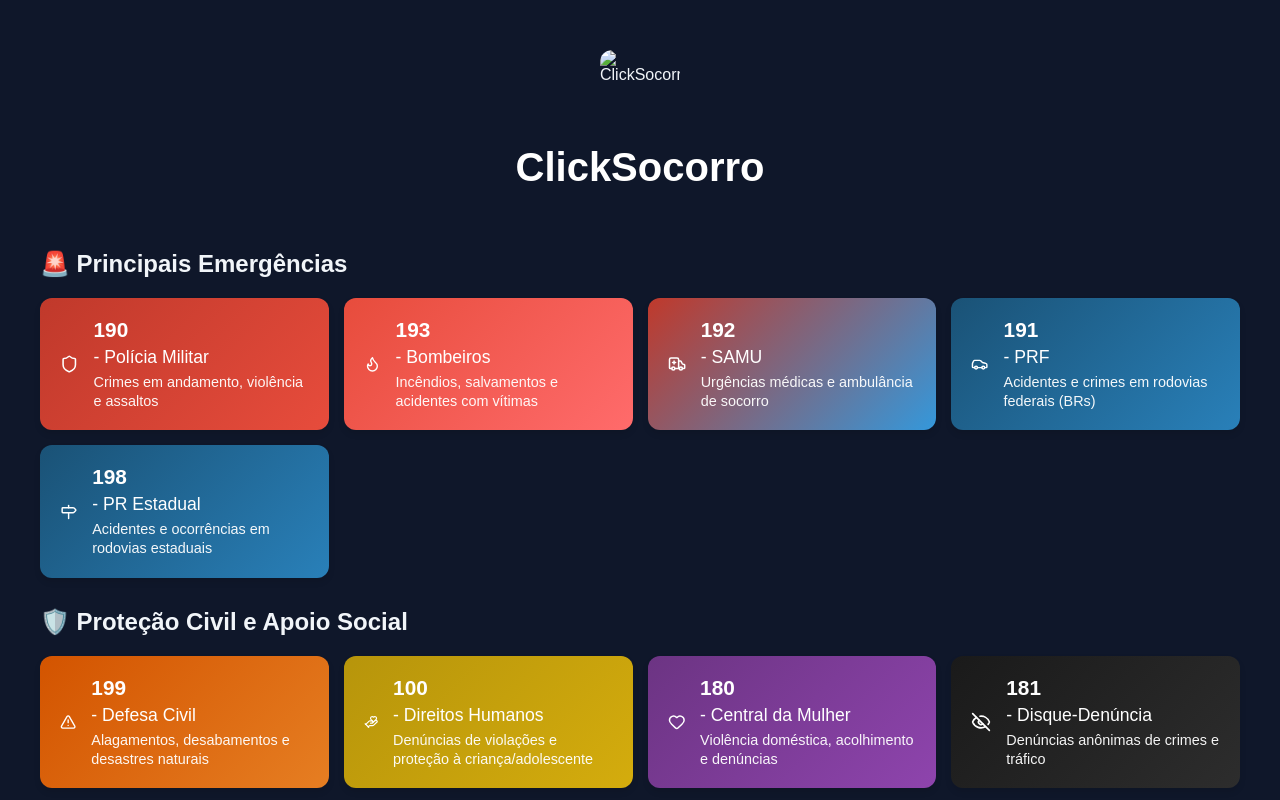
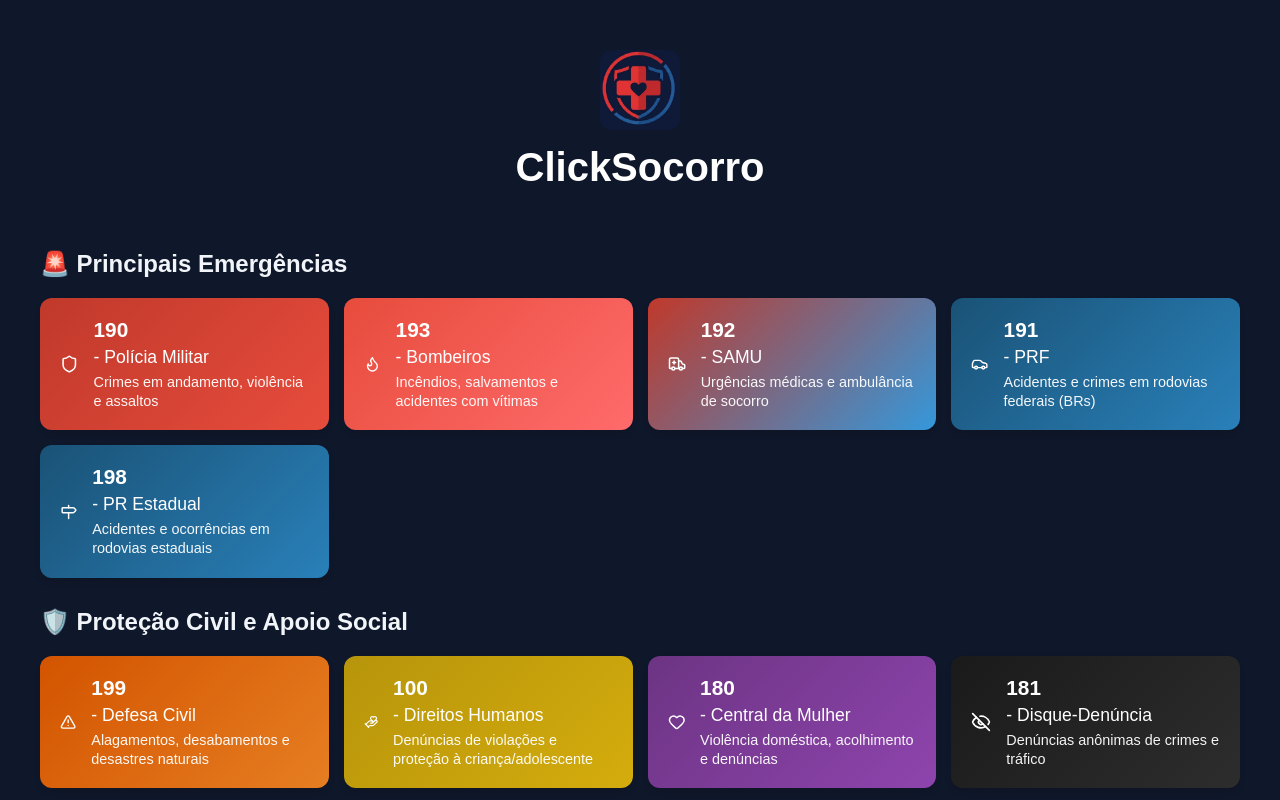
Before and after one commit to mauriciospark/clicksocorro, a plain HTML site: page index.html in a window 1280 px wide. Shown: the top 800 px of the page. Drawn offline with nearby package versions, Linux system fonts and the light colour scheme; the site is published under a folder, as on GitHub Pages, so addresses that start at the root find nothing.

Commit message:
Atualizando informações do projeto

```diff
--- a/index.html
+++ b/index.html
@@ -42,7 +42,7 @@
 
     <div class="container">
         <header>
-            <img src="/favicon/logo.jpeg" alt="ClickSocorro" class="logo">
+            <img src="logo.jpeg" alt="ClickSocorro" class="logo">
             <h1>ClickSocorro</h1>
         </header>
 
```
Also changed, not shown: logo.jpeg (renamed from favicon/logo.jpeg).
